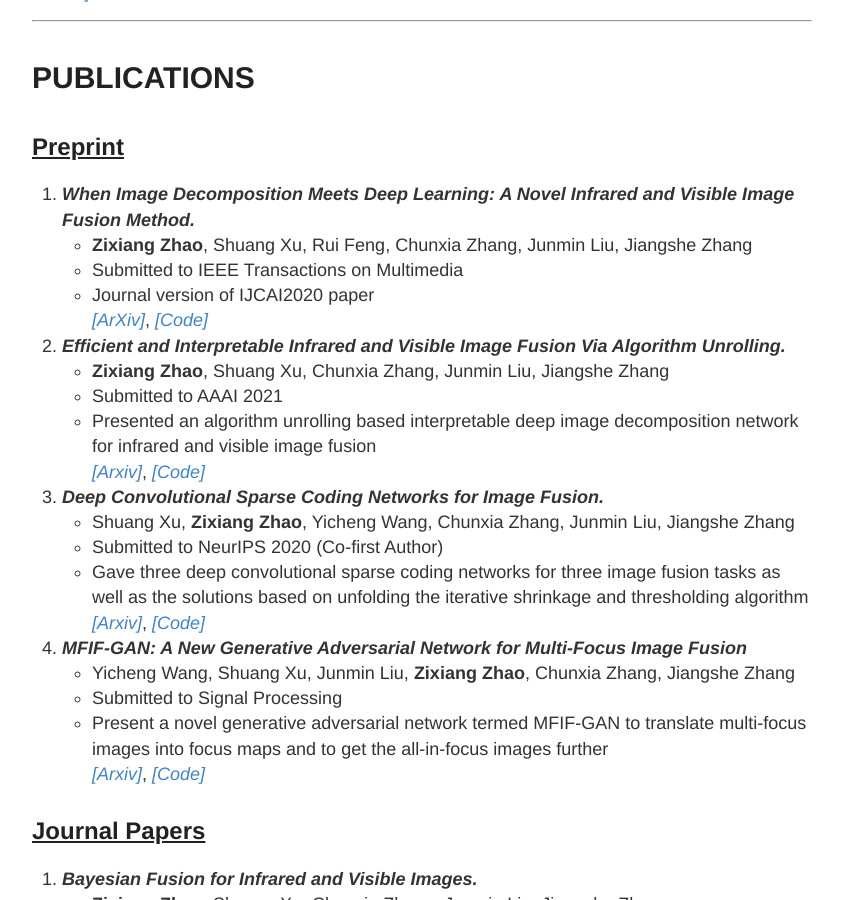
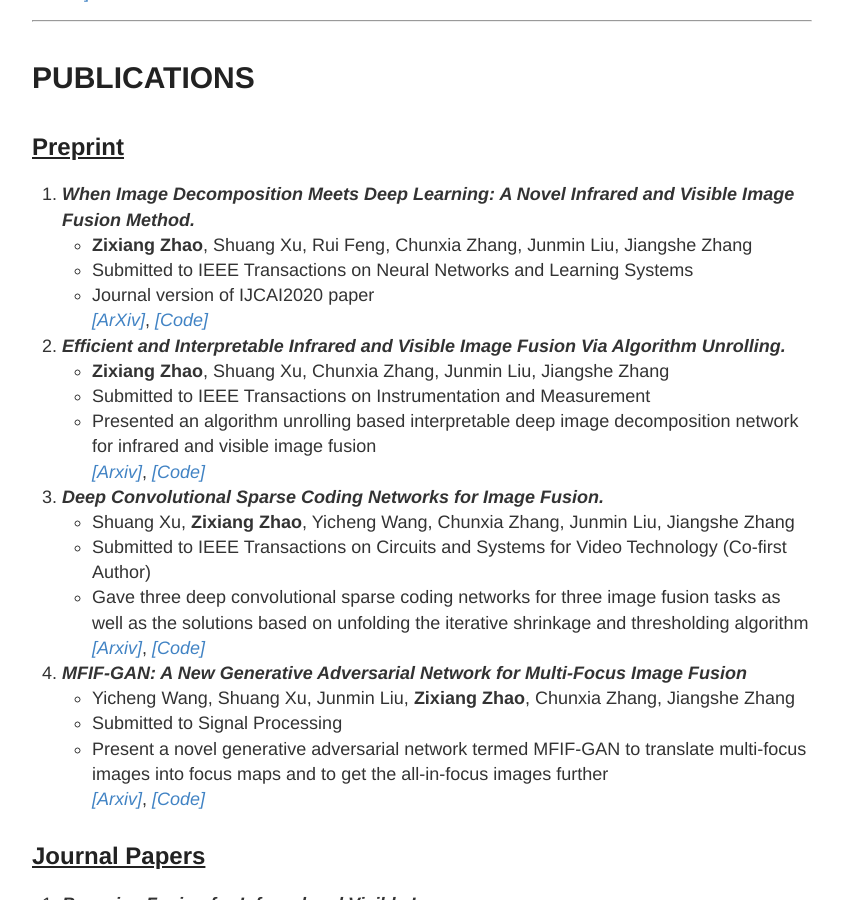
Before and after one commit to Zhaozixiang1228/Zhaozixiang1228.github.io, a Jekyll site: the page built from index.md, in a window 1280 px wide and 900 px high, scrolled down 1057 px. Shown: the whole window, without its empty margins (218-1061 px from the left). Built offline with Jekyll 4.4.1, drawn with Linux system fonts in a browser that asks for light colours; our own code applies the rules of GitHub Pages for plain Markdown files.

Commit message:
Update index.md

```diff
--- a/index.md
+++ b/index.md
@@ -33,19 +33,19 @@ I am expected to obtain my Master's degree in 2021 and purse **an admission of a
 
 1. ***When Image Decomposition Meets Deep Learning: A Novel Infrared and Visible Image Fusion Method.***
 * **Zixiang Zhao**, Shuang Xu, Rui Feng, Chunxia Zhang, Junmin Liu, Jiangshe Zhang
-* Submitted to IEEE Transactions on Multimedia
+* Submitted to IEEE Transactions on Neural Networks and Learning Systems
 * Journal version of IJCAI2020 paper
 [*[ArXiv]*](https://arxiv.org/abs/2009.01315), [*[Code]*]()
 
 1. ***Efficient and Interpretable Infrared and Visible Image Fusion Via Algorithm Unrolling.***
 * **Zixiang Zhao**, Shuang Xu, Chunxia Zhang, Junmin Liu, Jiangshe Zhang
-* Submitted to AAAI 2021
+* Submitted to IEEE Transactions on Instrumentation and Measurement
 * Presented an algorithm unrolling based interpretable deep image decomposition network for infrared and visible image fusion
 [*[Arxiv]*](https://arxiv.org/abs/2005.05896), [*[Code]*]()
 
 1. ***Deep Convolutional Sparse Coding Networks for Image Fusion.***
 * Shuang Xu, **Zixiang Zhao**, Yicheng Wang, Chunxia Zhang, Junmin Liu, Jiangshe Zhang
-* Submitted to NeurIPS 2020 (Co-first Author)
+* Submitted to IEEE Transactions on Circuits and Systems for Video Technology (Co-first Author)
 * Gave three deep convolutional sparse coding networks for three image fusion tasks as well as the solutions based on unfolding the iterative shrinkage and thresholding algorithm
 [*[Arxiv]*](https://arxiv.org/abs/2005.08448), [*[Code]*]()
 
```
